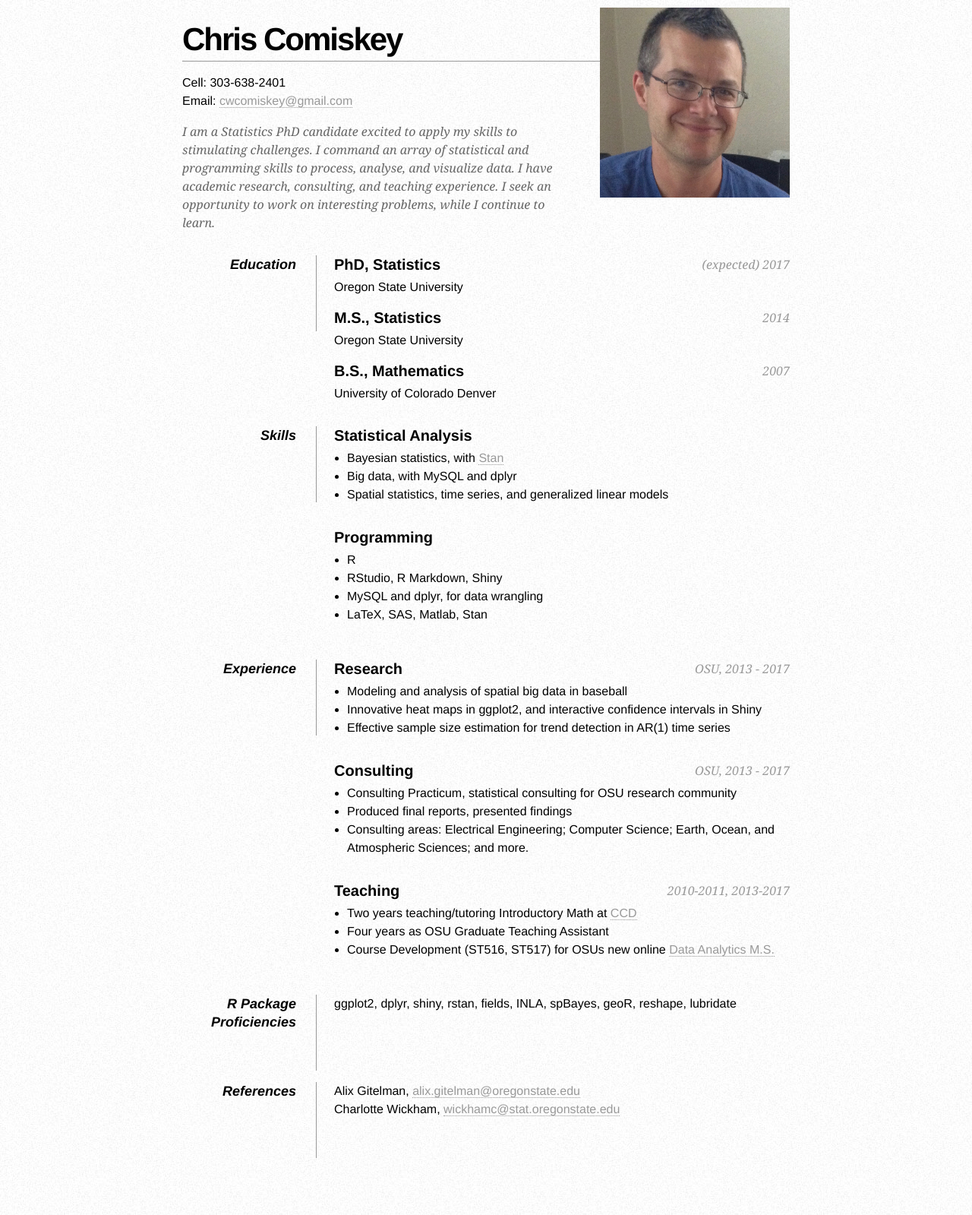
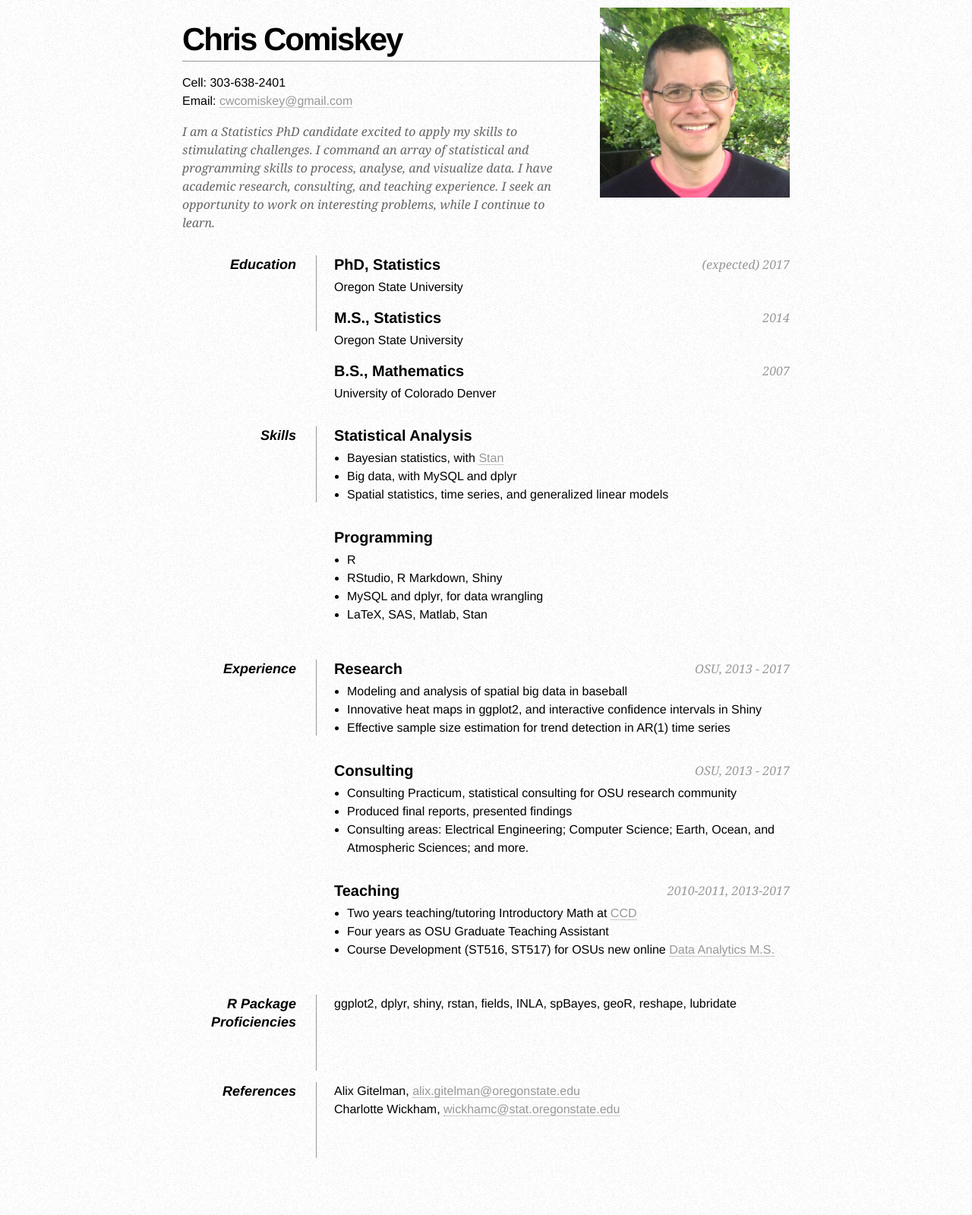
Before and after one commit to cwcomiskey/cwcomiskey.github.io, a Jekyll site: the page resume/index.html, which Jekyll copies as it is, in a window 1280 px wide. Shown: the whole page at 76% size. Built offline with Jekyll 4.4.1, drawn with Linux system fonts in a browser that asks for light colours.

Commit message:
Create index.html

```diff
--- a/resume/index.html
+++ b/resume/index.html
@@ -44,7 +44,7 @@
 
     <div id="page-wrap">
 
-        <img src="images/Chris.jpg" alt="Photo of Chris" id="pic" style="width:250px;height:250px;"/>
+        <img src="images/Chris.JPG" alt="Photo of Chris" id="pic" style="width:250px;height:250px;"/>
 
         <div id="contact-info" class="vcard">
 
```
